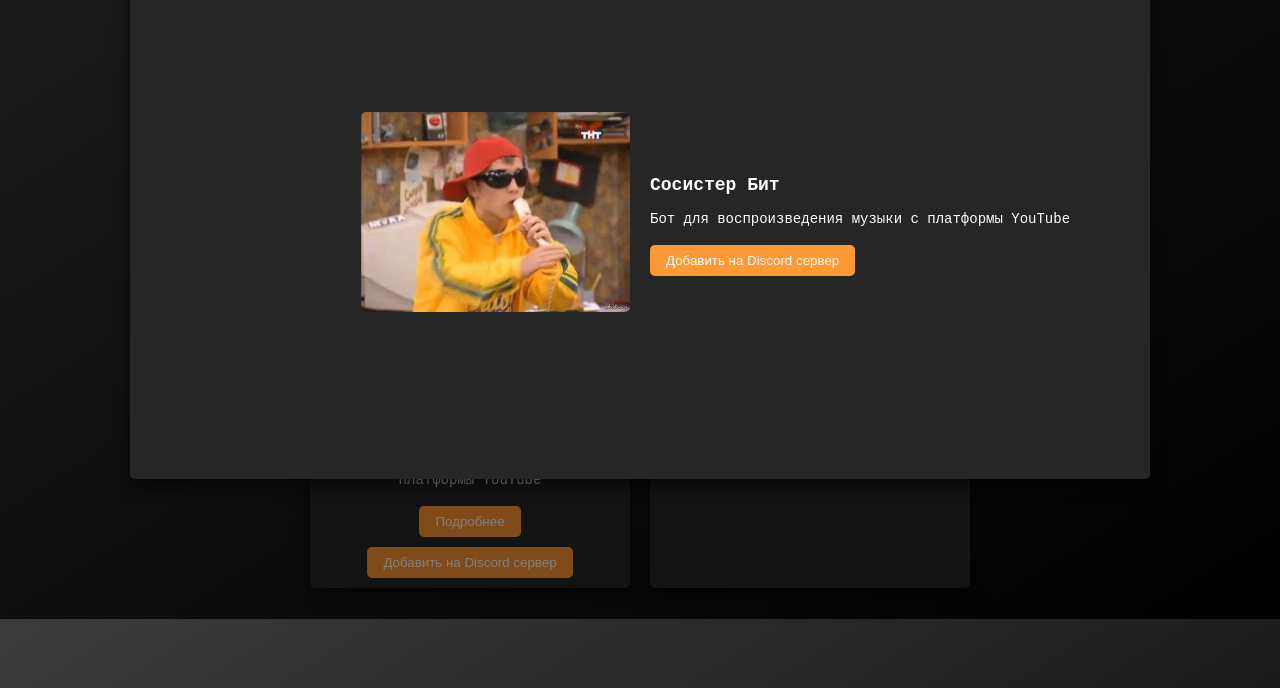
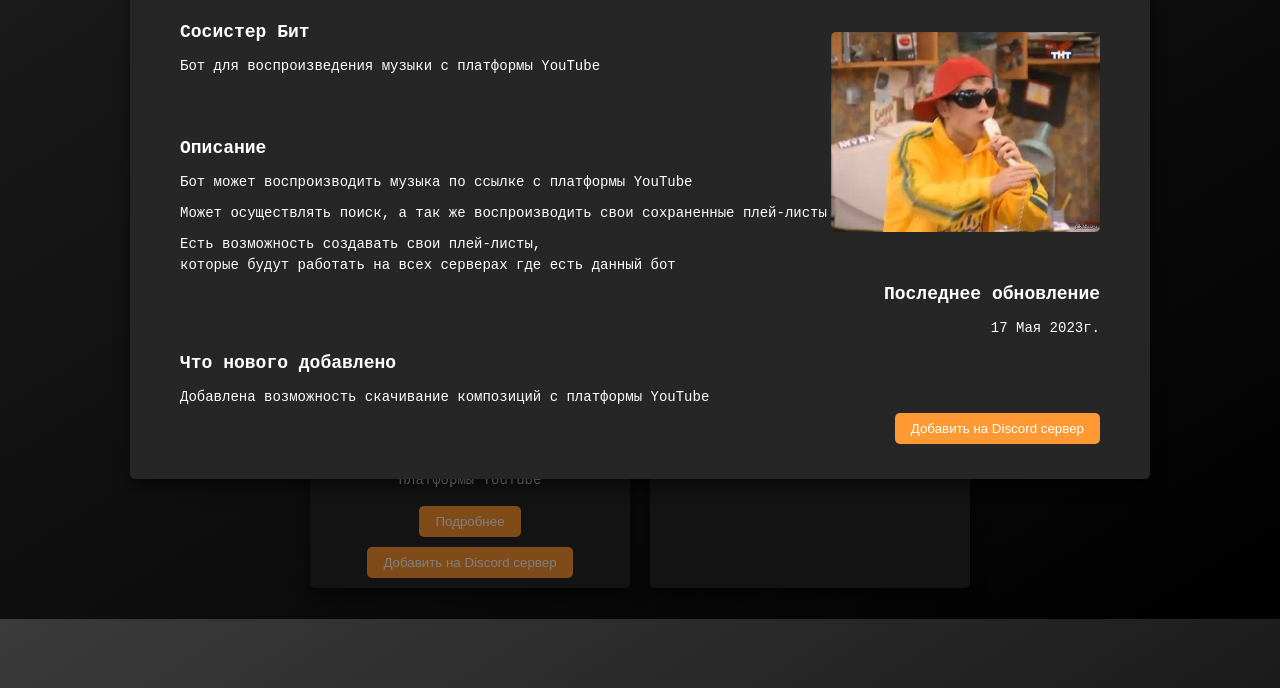
Before and after one commit to Guns-lingers/our_bots.github.io, a plain HTML site: page index.html in a window 1280 px wide. Both pictures are taken after a click on the button "Подробнее". Shown: the part 181-869 px from the top of the page. Drawn offline with Linux system fonts and the light colour scheme.

Commit message:
Доделана карточка бота

```diff
--- a/index.html
+++ b/index.html
@@ -25,22 +25,40 @@
 </div>
 
 
-  <div id="overlay" onclick="hideDetails()"></div>
-  <div id="details-container">
-    <div class="product-card-overlay details-card">
-      <span class="close-btn" onclick="hideDetails()">&#10005;</span>
-      <div class="product-details">
+<div id="overlay" onclick="hideDetails()"></div>
+<div id="details-container">
+  <div class="product-card-overlay details-card">
+    <span class="close-btn" onclick="hideDetails()">&#10005;</span>
+    <div class="product-details">
+      <div class="product-details-text">
         <h2>Сосистер Бит</h2>
         <p>Бот для воспроизведения музыки с платформы YouTube</p>
-        <div class="button-group">
-          <button onclick="addToCart()">Добавить на Discord сервер</button>
-        </div>
       </div>
       <div class="product-image">
         <img src="img/1422443363_647565369.jpg" alt="Сосистер Бит">
       </div>
     </div>
+    <div class="product-details-description">
+      <h2>Описание</h2>
+      <p>Бот может воспроизводить музыка по ссылке с платформы YouTube</p>
+      <p>Может осуществлять поиск, а так же воспроизводить свои сохраненные плей-листы</p>
+      <p>Есть возможность создавать свои плей-листы,<br> которые будут работать на всех серверах где есть данный бот</p>
+    </div>
+    <div class="product-details-update">
+      <h2>Что нового добавлено</h2>
+      <p>Добавлена возможность скачивание композиций с платформы YouTube</p>
+    </div>
+    <div class="product-details-updatetime">
+      <h2>Последнее обновление</h2>
+      <p>17 Мая 2023г.</p>
+    </div>
+    <div class="button-group">
+      <button onclick="addToCart()">Добавить на Discord сервер</button>
+    </div>
   </div>
+</div>
+
+
 
 
 
--- a/style.css
+++ b/style.css
@@ -104,21 +104,46 @@
   box-shadow: 0px 8px 16px rgba(0, 0, 0, 0.5);
   transition: transform 0.3s ease;
   display: flex;
-  flex-direction: row-reverse; /* Изменено значение на row-reverse */
-  justify-content: center;
-  align-items: center;
+  flex-direction: column;
+  justify-content: space-between;
 }
 
 .product-card-overlay .product-details {
-  flex: 1;
-  padding: 10px;
+  padding: 40px;
   text-align: left;
 }
 
+.product-card-overlay .product-details-text {
+/*  display: flex; /* Добавлена новая строка */*/
+  align-items: center; /* Добавлена новая строка */
+  margin-bottom: -50px;
+}
+
+.product-details-updatetime
+{
+    text-align: right;
+    padding-right: 40px;
+    margin-top: -20%;
+}
+
+
+.product-details-update
+{
+    text-align: left;
+    padding-left: 40px;
+/*    margin-top: -200px;*/
+}
+
+.product-details-description
+{
+    text-align: left;
+    padding-left: 40px;
+    margin-top: -15%;
+}
+
 .product-card-overlay .product-image {
-  flex: 1;
-  padding: 10px;
   text-align: right;
+  margin-left: 10px; /* Добавлена новая строка */
 }
 
 .product-card-overlay img {
@@ -126,7 +151,7 @@
   max-height: 200px;
   object-fit: contain;
   border-radius: 5px;
-  margin-bottom: 10px;
+  margin-bottom: -60px;
 }
 
 .product-card-overlay h2 {
@@ -139,6 +164,11 @@
   margin-bottom: 5px;
 }
 
+.product-card-overlay .button-group {
+  display: flex;
+  justify-content: flex-end;
+}
+
 .product-card-overlay button {
   background-color: #ff9933;
   color: #fff;
@@ -148,11 +178,15 @@
   cursor: pointer;
   width: fit-content;
   margin-top: 10px;
+  margin-bottom: 25px;
+  margin-right: 40px;
 }
 
 .product-card-overlay button:hover {
   background-color: #ff6600;
 }
+
+
 
 
 
```
